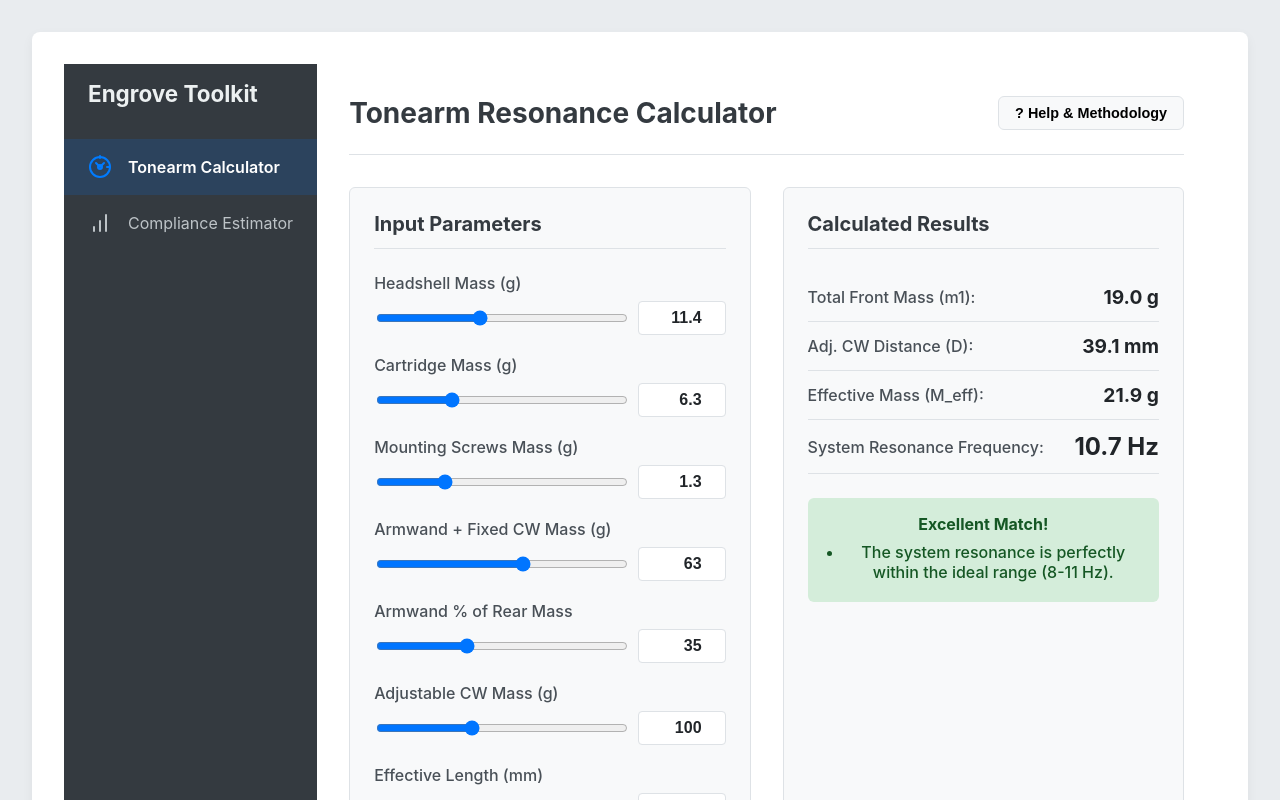
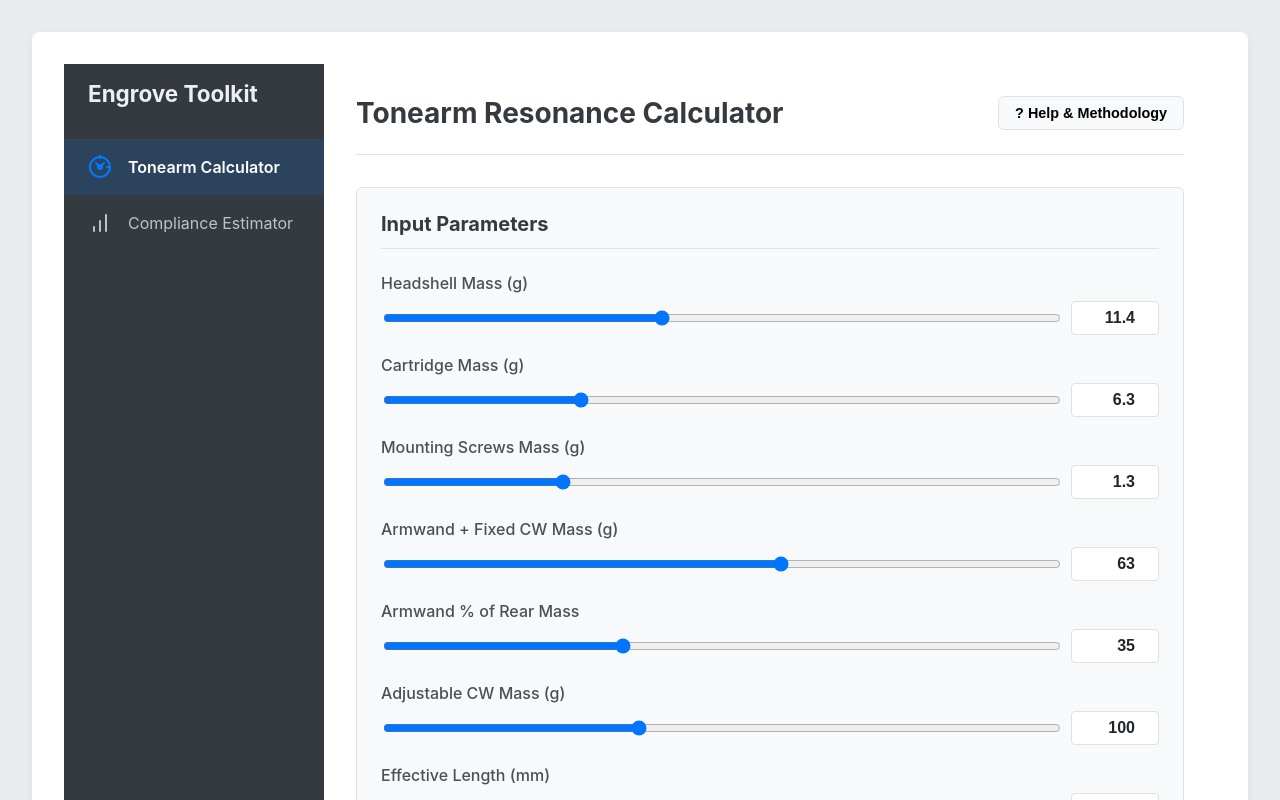
Before and after one commit to Engrove/Turntable, a Vue app: page / in a window 1280 px wide. Built offline with nearby package versions, Linux system fonts and the light colour scheme.

Commit message:
Update App.vue

```diff
--- a/src/App.vue
+++ b/src/App.vue
@@ -3,16 +3,12 @@ import { ref } from 'vue';
 import { RouterLink, RouterView, useRouter } from 'vue-router';
 
 const router = useRouter();
-
-// En reaktiv variabel för att hålla koll på om menyn är expanderad
 const isMenuExpanded = ref(true);
 
-// Funktion för att växla menyns tillstånd
 const toggleMenu = () => {
   isMenuExpanded.value = !isMenuExpanded.value;
 };
 
-// Associera varje route med en SVG-ikon
 const routeIcons = {
   'tonearm-calculator': `<svg xmlns="http://www.w3.org/2000/svg" width="24" height="24" viewBox="0 0 24 24" fill="none" stroke="currentColor" stroke-width="2" stroke-linecap="round" stroke-linejoin="round"><circle cx="12" cy="12" r="10"></circle><circle cx="12" cy="12" r="2"></circle><line x1="12" y1="3" x2="12" y2="1"></line><line x1="19" y1="12" x2="21" y2="12"></line><path d="M16 8L12 12 8 8"></path></svg>`,
   'compliance-estimator': `<svg xmlns="http://www.w3.org/2000/svg" width="24" height="24" viewBox="0 0 24 24" fill="none" stroke="currentColor" stroke-width="2" stroke-linecap="round" stroke-linejoin="round"><path d="M12 20V10"></path><path d="M18 20V4"></path><path d="M6 20V16"></path></svg>`
@@ -21,8 +17,6 @@ const routeIcons = {
 
 <template>
   <div class="app-layout">
-    <!-- SIDOMENYN (Sidebar) -->
-    <!-- Klassen 'is-expanded' styr bredd och innehållets synlighet -->
     <aside class="sidebar" :class="{ 'is-expanded': isMenuExpanded }">
       <div class="sidebar-header">
         <h3 v-show="isMenuExpanded">Engrove Toolkit</h3>
@@ -40,7 +34,6 @@ const routeIcons = {
         </RouterLink>
       </nav>
 
-      <!-- Meny-växlare i botten -->
       <div class="menu-toggle-wrap">
         <button @click="toggleMenu" class="menu-toggle" title="Toggle Menu">
           <svg xmlns="http://www.w3.org/2000/svg" width="24" height="24" viewBox="0 0 24 24" fill="none" stroke="currentColor" stroke-width="2" stroke-linecap="round" stroke-linejoin="round">
@@ -50,7 +43,6 @@ const routeIcons = {
       </div>
     </aside>
 
-    <!-- HUVUDINNEHÅLL -->
     <main class="content-area">
       <RouterView />
     </main>
@@ -58,12 +50,11 @@ const routeIcons = {
 </template>
 
 <style scoped>
-:root {
+/* **HÄR ÄR KORRIGERINGEN FÖR MENYN** */
+/* Variablerna definieras nu på toppnivå-elementet för layouten. */
+.app-layout {
   --sidebar-width-expanded: 260px;
   --sidebar-width-collapsed: 80px;
-}
-
-.app-layout {
   display: flex;
 }
 
@@ -75,12 +66,10 @@ const routeIcons = {
   display: flex;
   flex-direction: column;
   padding: 1rem 0;
-  /* Animera bredd-förändringen */
   transition: width 0.3s ease-in-out;
-  width: var(--sidebar-width-expanded); /* Standard är expanderad */
+  width: var(--sidebar-width-expanded);
 }
 
-/* Stilar för minimerad meny */
 .sidebar:not(.is-expanded) {
   width: var(--sidebar-width-collapsed);
 }
@@ -88,7 +77,7 @@ const routeIcons = {
   justify-content: center;
 }
 .sidebar:not(.is-expanded) .sidebar-header {
-  height: 36px; /* Matcha höjden för när texten visas för att undvika hopp */
+  height: 36px;
 }
 
 .sidebar-header {
@@ -99,7 +88,7 @@ const routeIcons = {
 }
 .sidebar-header h3 {
   margin: 0;
-  white-space: nowrap; /* Förhindra textbrytning under animation */
+  white-space: nowrap;
 }
 
 .main-nav {
@@ -147,7 +136,6 @@ const routeIcons = {
   opacity: 0;
 }
 
-/* Meny-växlare (Toggle) */
 .menu-toggle-wrap {
   display: flex;
   justify-content: flex-end;
@@ -167,13 +155,10 @@ const routeIcons = {
   background-color: #495057;
   color: #fff;
 }
-/* Rotera pilen när menyn är minimerad */
 .sidebar:not(.is-expanded) .menu-toggle {
   transform: rotate(180deg);
 }
 
-
-/* Huvudinnehållet */
 .content-area {
   flex-grow: 1;
   padding: 2rem;
@@ -183,7 +168,6 @@ const routeIcons = {
 </style>
 
 <style>
-/* Globala stilar - oförändrade */
 html, body {
   height: 100%;
   margin: 0;
```
